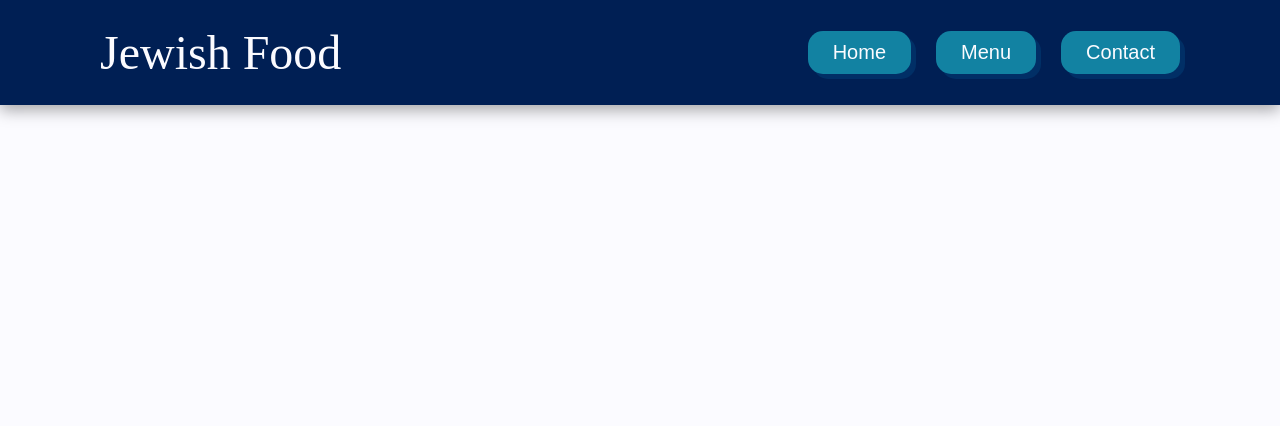
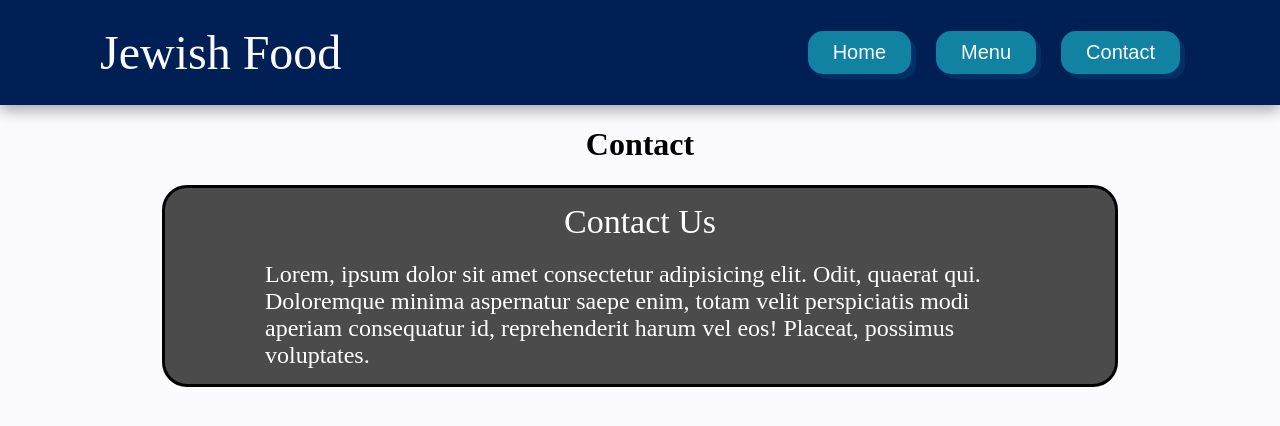
Before and after one commit to ZionLG/Restaurant-Page, a website built with webpack: page src/index.html in a window 1280 px wide. Both pictures are taken after a click on the button "Contact". Built offline with nearby package versions, Linux system fonts and the light colour scheme.

Commit message:
add contact page content

```diff
--- a/src/contact.js
+++ b/src/contact.js
@@ -1,7 +1,16 @@
 const contact = () => {
   const content = document.getElementById("content");
 
-  content.innerHTML = ``;
+  content.innerHTML = `<h1>Contact</h1>
+  <div id="card-container">
+    <div class="card">
+      <div class="card-title">Contact Us</div>
+      <div class="card-content">Lorem, ipsum dolor sit amet consectetur adipisicing elit. Odit,
+          quaerat qui. Doloremque minima aspernatur saepe enim, totam velit
+          perspiciatis modi aperiam consequatur id, reprehenderit harum vel eos!
+          Placeat, possimus voluptates.</div>
+    </div>
+  </div>`;
 };
 
 export { contact };
```
Also changed, not shown: dist/contact.bundle.js (added), dist/header.bundle.js, dist/index.bundle.js, dist/index.html, dist/menu.bundle.js (added).
